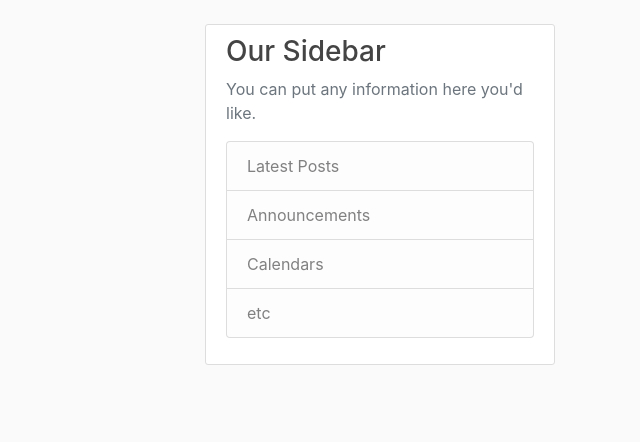
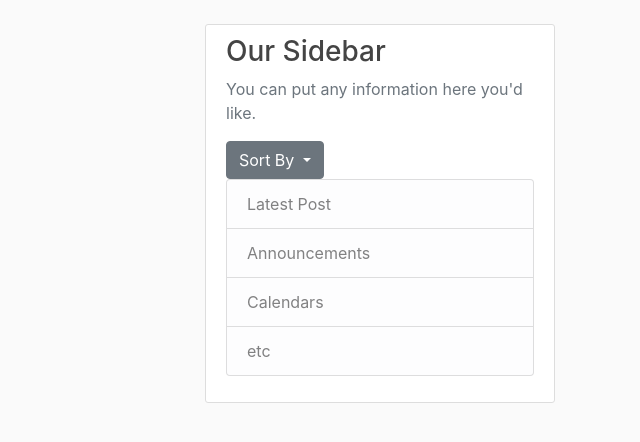
Before and after one commit to riyadomf/Brevity, a Flask app: page / in a window 1280 px wide. Shown: the part 56-498 px from the top of the page, without its empty margins (640-1280 px from the left). Run offline with Flask 2, Linux system fonts and the light colour scheme; data that the repository does not hold is empty; some libraries are stand-ins or nearby versions.

Commit message:
Add sort by date feature

```diff
--- a/brevity/main/routes.py
+++ b/brevity/main/routes.py
@@ -4,10 +4,15 @@ from brevity.models import Post
 main = Blueprint('main', '__name__')
 
 @main.route("/")
-@main.route("/home")
-def home():
+@main.route("/home/<int:type>",methods=['GET', 'POST'])
+def home(type=0):
     page = request.args.get('page', 1, type=int)      # type = int : to raise value error when someone passes anything other than int.
-    posts =  Post.query.order_by(Post.date_posted.desc()).paginate(page=page, per_page=5)
+    #posts =  Post.query.order_by(Post.date_posted.desc()).paginate(page=page, per_page=5)
+    print(type)
+    if type==0:
+        posts =  Post.query.paginate(page=page, per_page=5)
+    elif type==1:
+        posts =  Post.query.order_by(Post.date_posted.desc()).paginate(page=page, per_page=5)
     return render_template('home.html', posts = posts)
                                                     #paginate() returns a pagination object which has necessary attributes and methods.
                                                     #dir(object): returns all the attributes and methods of that object
--- a/brevity/templates/home.html
+++ b/brevity/templates/home.html
@@ -12,6 +12,7 @@
                 <p class="article-content">{{ post.content[:200] }}<span>&#8230;</span></p>                    <!-- limit the post display for long posts-->
             </div>                                                                                             <!-- ellipsis: for text overflow-->
         </article>
+
     {% endfor %}
     {% for page_num in posts.iter_pages(left_edge=1, right_edge=1, left_current=1, right_current=2) %}         <!-- right_current includes the current page. -->
         {% if page_num %}
--- a/brevity/templates/layout.html
+++ b/brevity/templates/layout.html
@@ -67,8 +67,17 @@
                 <div class="content-section">
                     <h3>Our Sidebar</h3>
                     <p class='text-muted'>You can put any information here you'd like.
+                        <div class="dropdown">
+                            <button class="btn btn-secondary dropdown-toggle" type="button" id="dropdownMenuButton" data-toggle="dropdown" aria-haspopup="true" aria-expanded="false">
+                              Sort By
+                            </button>
+                            <div class="dropdown-menu" aria-labelledby="dropdownMenuButton">
+                              <a class="dropdown-item" href="{{ url_for('main.home', type=1) }}">Date</a>
+                              <a class="dropdown-item" href="#">Popularity</a>
+                            </div>
+                          </div>
                     <ul class="list-group">
-                        <li class="list-group-item list-group-item-light">Latest Posts</li>
+                        <li class="list-group-item list-group-item-light">Latest Post</a></li>
                         <li class="list-group-item list-group-item-light">Announcements</li>
                         <li class="list-group-item list-group-item-light">Calendars</li>
                         <li class="list-group-item list-group-item-light">etc</li>
```
